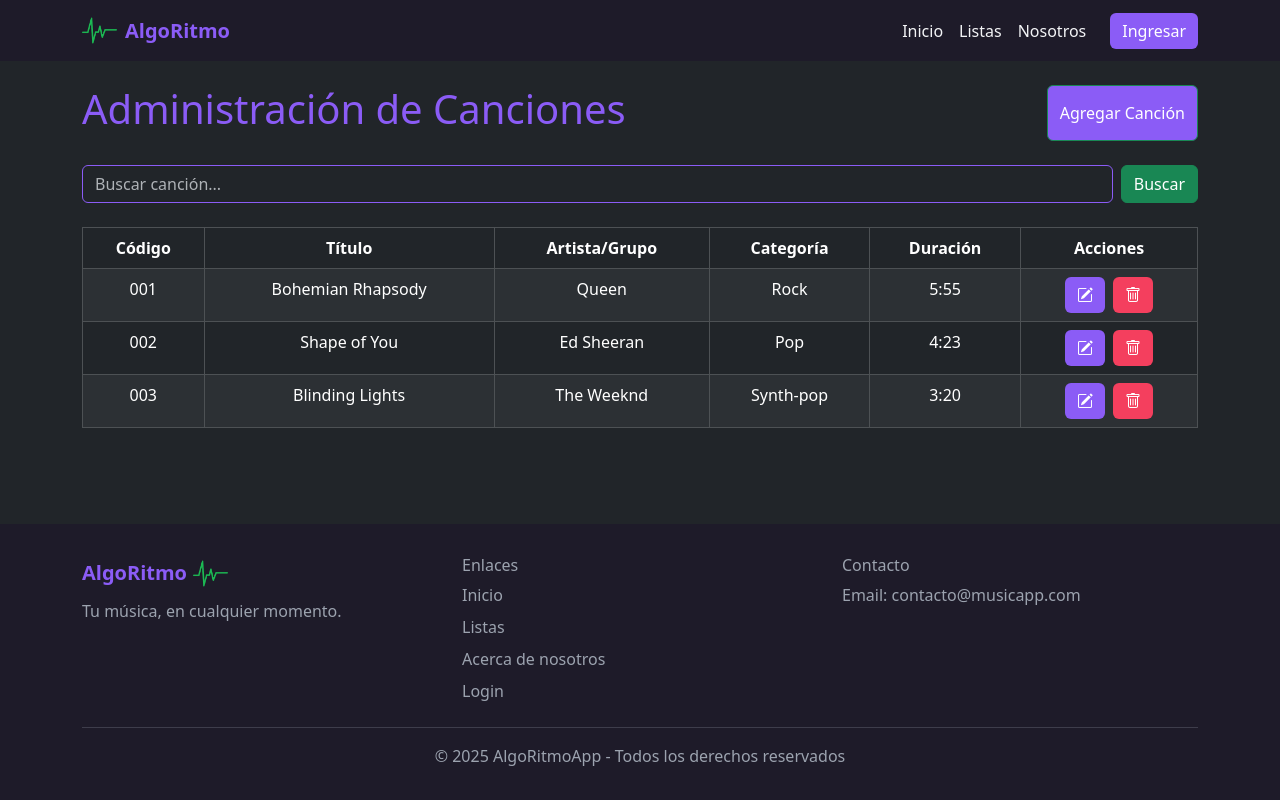
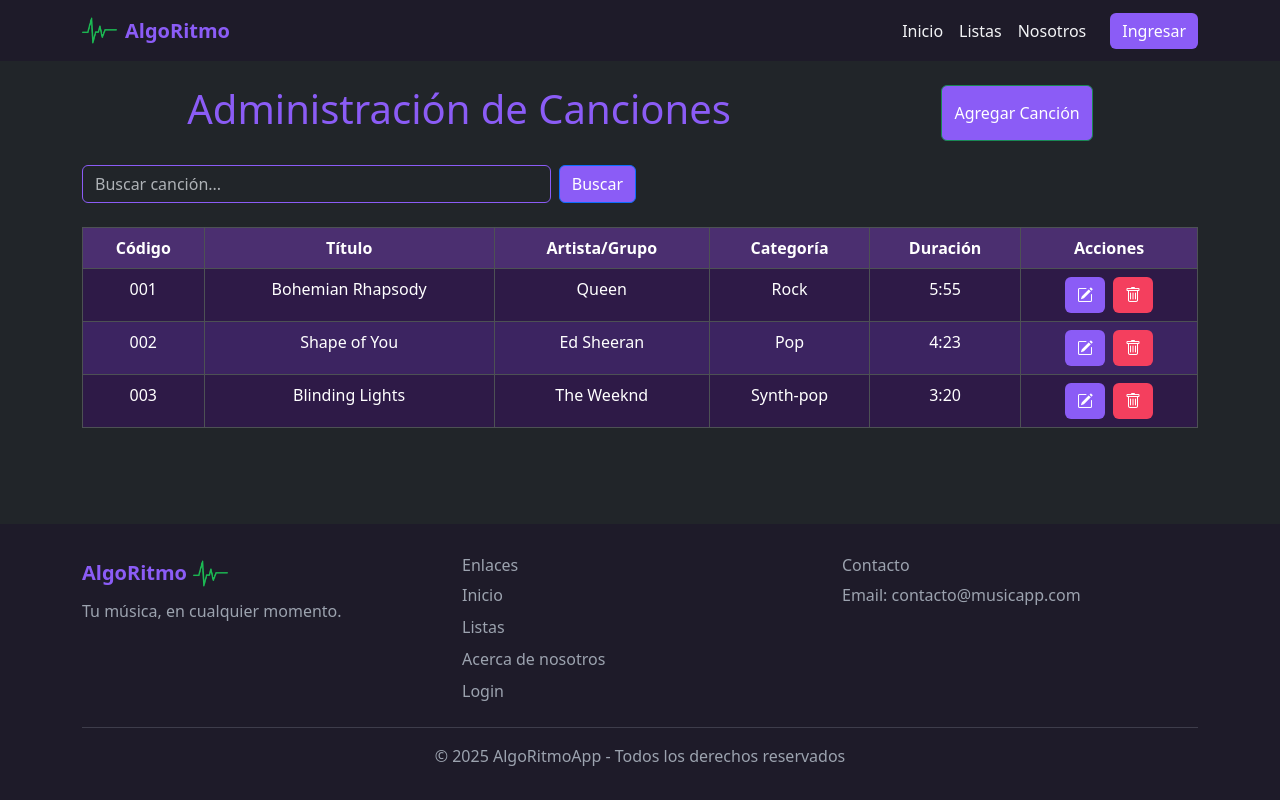
Before and after one commit to masheee/AlgoRitmo, a React (Vite) app: page / in a window 1280 px wide. Built offline with nearby package versions, Linux system fonts and the light colour scheme.

Commit message:
maquetado admin realizado

```diff
--- a/src/components/pages/Administrador.jsx
+++ b/src/components/pages/Administrador.jsx
@@ -4,25 +4,28 @@ import "../../styles/admin.css";
 const Administrador = () => {
     return (
         <section className='container'>
-            <div className='d-flex justify-content-between mt-4'>
+            <div className='d-flex justify-content-around mt-4'>
                 <h1>Administración de Canciones</h1>
                 <Button variant='success' className='py-0 admin-button'>Agregar Canción</Button>
             </div>
 
             <div className="mt-4">
-                <Form className="d-flex">
-                    <Form.Control
+                <Form className="row g-2">
+                    <div className="col-12 col-lg-6 col-md-8  d-flex">
+                        <Form.Control
                         type="search"
                         placeholder="Buscar canción..."
                         className="me-2 admin-control-buscar"
                         aria-label="Buscar"
                     />
-                    <Button variant='success'>Buscar</Button>
+                        <Button className='admin-button'>Buscar</Button>
+                    </div>
+
                 </Form>
             </div>
 
 
-            <Table responsive striped bordered hover variant="dark" className='mt-4'>
+            <Table responsive bordered hover variant="dark" className='mt-4 admin-table'>
                 <thead>
                     <tr className="text-center">
                         <th>Código</th>
--- a/src/styles/admin.css
+++ b/src/styles/admin.css
@@ -48,3 +48,27 @@ h1{
 
     box-shadow:  0 0 0 0.1rem var(--color-success);
 }
+
+/* Encabezado */
+.admin-table thead tr th {
+  background-color: #4b2f70;
+  color: #fff;
+}
+
+/* Filas impares */
+.admin-table tbody tr:nth-child(odd) td {
+  background-color: #2e1a47;
+  color: #fff;
+}
+
+/* Filas pares */
+.admin-table tbody tr:nth-child(even) td {
+  background-color: #3c2461;
+  color: #fff;
+}
+
+/* Hover */
+.admin-table tbody tr:hover td {
+
+  color: var(--color-primary);
+}
```
